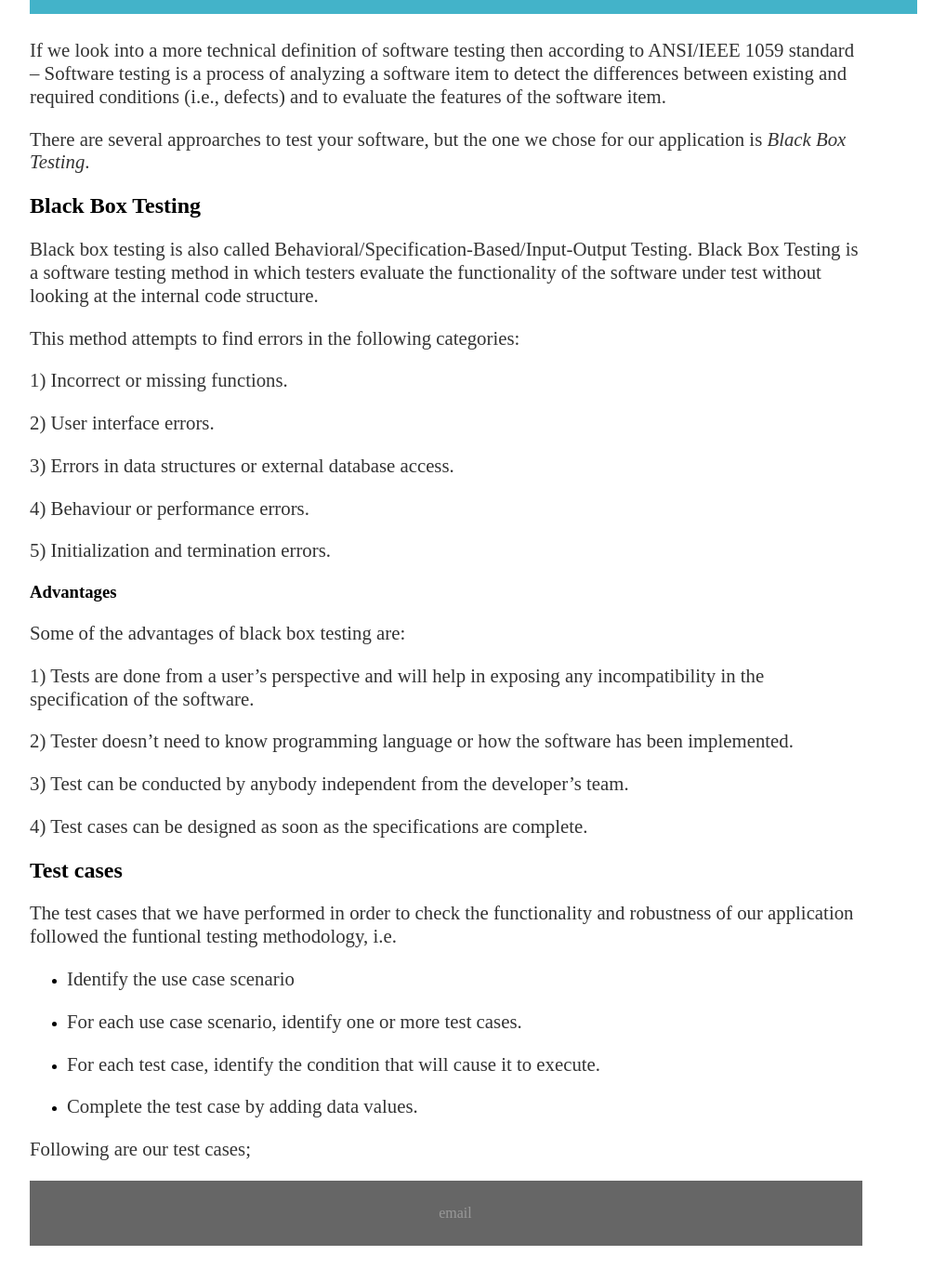
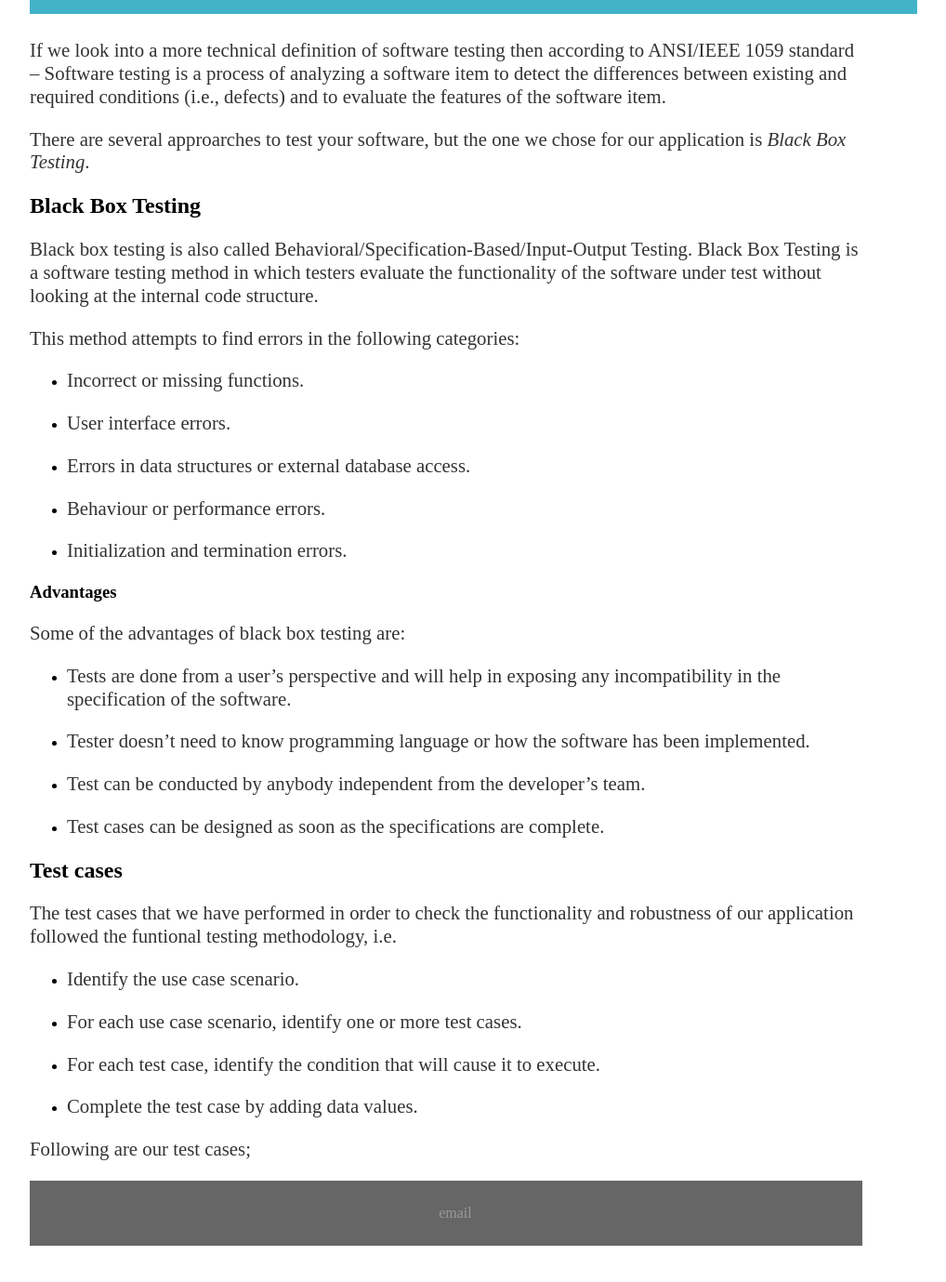
Before and after one commit to NadeemNicoR/TeamProjects, a Jekyll site: the page built from docs/_posts/2019-06-25-ISEE-2019-Beta-Prototype.md, in a window 1280 px wide and 1400 px high, scrolled down 1726 px. Shown: the top 1379 px of the window at 93% size, without its empty margins (160-1178 px from the left). Built offline with Jekyll 4.4.1, drawn with Linux system fonts in a browser that asks for light colours; our own code applies the rules of GitHub Pages for plain Markdown files; a file with an impossible date is left out.

Commit message:
Update 2019-06-25-ISEE-2019-Beta-Prototype.md

```diff
--- a/docs/_posts/2019-06-25-ISEE-2019-Beta-Prototype.md
+++ b/docs/_posts/2019-06-25-ISEE-2019-Beta-Prototype.md
@@ -37,15 +37,15 @@
 
 This method attempts to find errors in the following categories:
 
-1) Incorrect or missing functions.
+- Incorrect or missing functions.
 
-2) User interface errors.
+- User interface errors.
 
-3) Errors in data structures or external database access.
+- Errors in data structures or external database access.
 
-4) Behaviour or performance errors.
+- Behaviour or performance errors.
 
-5) Initialization and termination errors.
+- Initialization and termination errors.
 
 
 ### **Advantages**
@@ -53,13 +53,13 @@
 Some of the advantages of black box testing are:
 
 
-1) Tests are done from a user's perspective and will help in exposing any incompatibility in the specification of the software.
+- Tests are done from a user's perspective and will help in exposing any incompatibility in the specification of the software.
 
-2) Tester doesn't need to know programming language or how the software has been implemented.
+- Tester doesn't need to know programming language or how the software has been implemented.
 
-3) Test can be conducted by anybody independent from the developer's team.
+- Test can be conducted by anybody independent from the developer's team.
 
-4) Test cases can be designed as soon as the specifications are complete.
+- Test cases can be designed as soon as the specifications are complete.
 
 
 ## Test cases
@@ -68,7 +68,7 @@
 The test cases that we have performed in order to check the functionality and robustness of our application followed the funtional testing methodology, i.e.
 
 
-- Identify the use case scenario
+- Identify the use case scenario.
 
 - For each use case scenario, identify one or more test cases.
 
```
